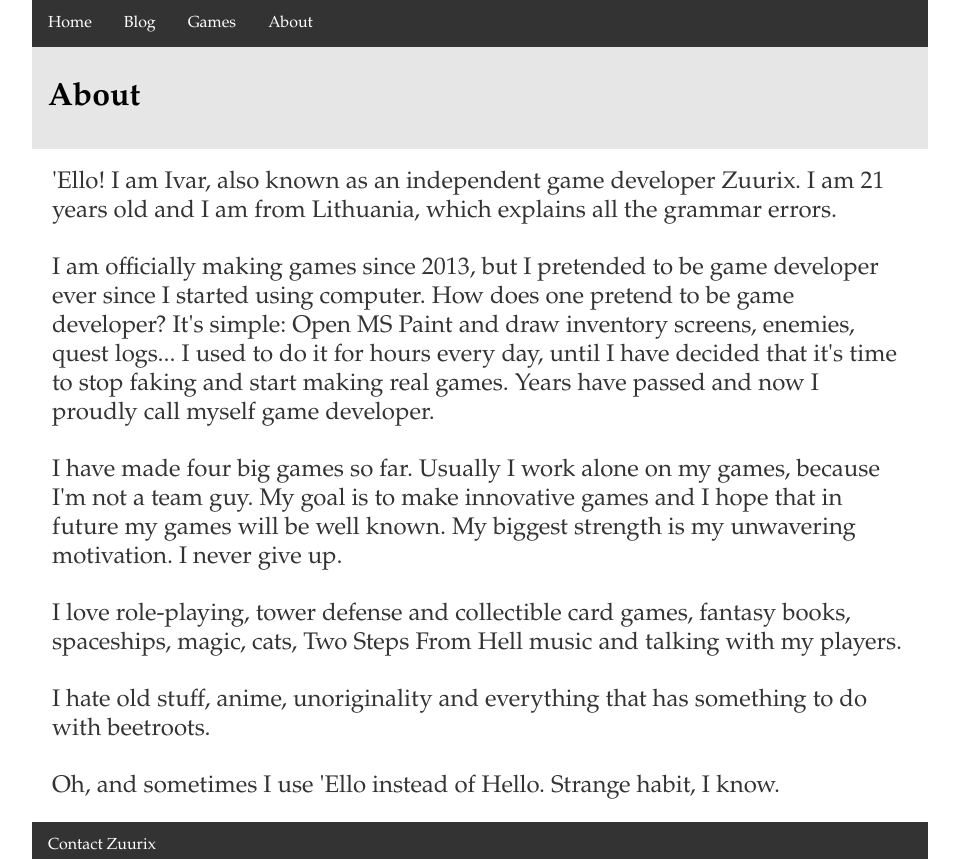
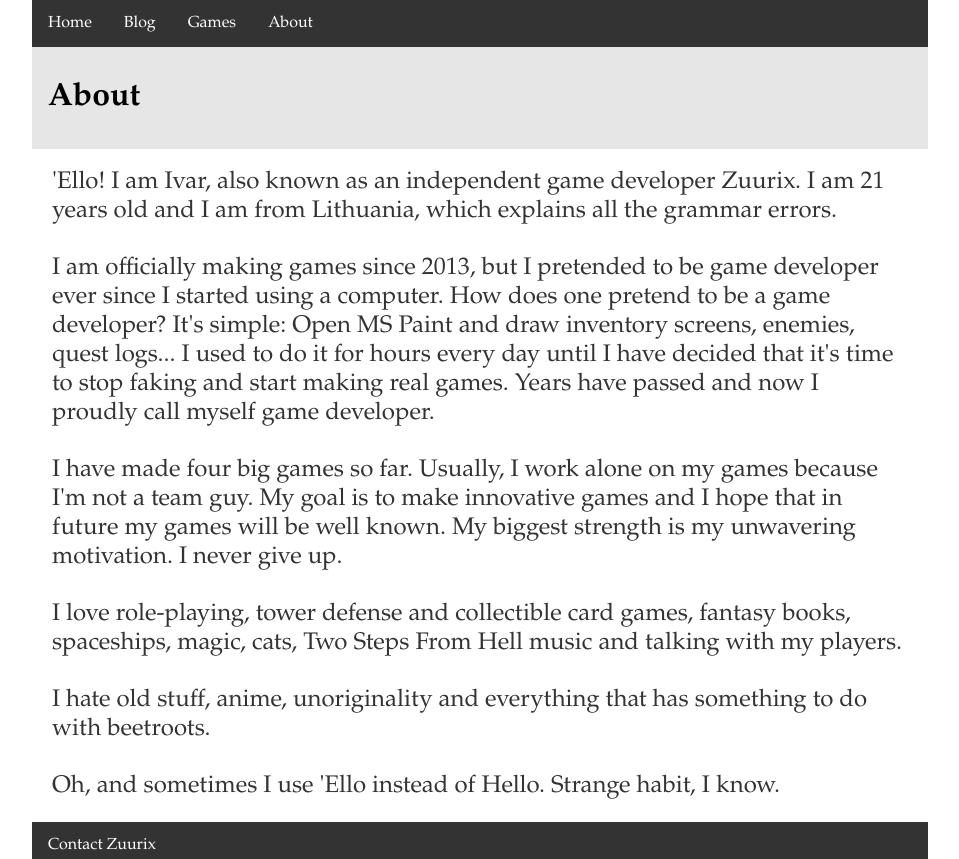
Before and after one commit to Phoebe3663/Zuurix.github.io, a Jekyll site: the page built from about/index.html, in a window 1280 px wide, cut to the strip 412-1271 px from the top of the page. Shown: the whole strip, without its empty margins (160-1119 px from the left). Built offline with Jekyll 4.4.1, drawn with Linux system fonts in a browser that asks for light colours.

```diff
--- a/about/index.html
+++ b/about/index.html
@@ -6,8 +6,8 @@ title: Zuurix.com - About
 	<h1>About</h1>
 
 	<p>'Ello! I am Ivar, also known as an independent game developer Zuurix. I am 21 years old and I am from Lithuania, which explains all the grammar errors.</p>
-	<p>I am officially making games since 2013, but I pretended to be game developer ever since I started using computer. How does one pretend to be game developer? It's simple: Open MS Paint and draw inventory screens, enemies, quest logs... I used to do it for hours every day, until I have decided that it's time to stop faking and start making real games. Years have passed and now I proudly call myself game developer.</p>
-	<p>I have made four big games so far. Usually I work alone on my games, because I'm not a team guy. My goal is to make innovative games and I hope that in future my games will be well known. My biggest strength is my unwavering motivation. I never give up.</p>
+	<p>I am officially making games since 2013, but I pretended to be game developer ever since I started using a computer. How does one pretend to be a game developer? It's simple: Open MS Paint and draw inventory screens, enemies, quest logs... I used to do it for hours every day until I have decided that it's time to stop faking and start making real games. Years have passed and now I proudly call myself game developer.</p>
+	<p>I have made four big games so far. Usually, I work alone on my games because I'm not a team guy. My goal is to make innovative games and I hope that in future my games will be well known. My biggest strength is my unwavering motivation. I never give up.</p>
 	<p>I love role-playing, tower defense and collectible card games, fantasy books, spaceships, magic, cats, Two Steps From Hell music and talking with my players.</p>
 	<p>I hate old stuff, anime, unoriginality and everything that has something to do with beetroots.</p>
 	<p>Oh, and sometimes I use 'Ello instead of Hello. Strange habit, I know.</p>
```
